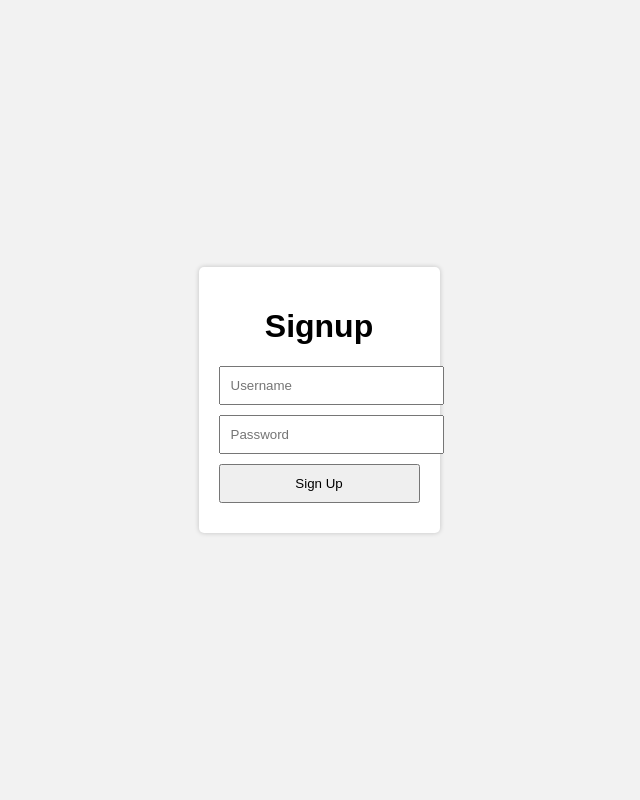
After one commit to AKASH-GO/crud_using_EM, a web app: file public/signup.html in a window 1280 px wide. The commit adds this page. Shown: the whole page, without its empty margins (321-961 px from the left). Run offline with its HTML, style and script files only (its server is not run), Linux system fonts and the light colour scheme.

Commit message:
created signup page

```diff
--- /dev/null
+++ b/app.js
@@ -0,0 +1,33 @@
+const express = require('express');
+const app = express();
+const port = process.env.PORT || 3001;
+const bcrypt = require('bcrypt');
+
+app.get('/signup', (req, res) => {
+    // Your route handling code for the signup page
+    res.sendFile(__dirname + '/public/signup.html');
+});
+
+app.use(express.json());
+app.use(express.static('public'));
+
+const users = [];
+
+app.post('/signup', async (req, res) => {
+    const { username, password } = req.body;
+
+    // Check if the username already exists
+    if (users.find((user) => user.username === username)) {
+        return res.json({ success: false, message: 'Username already exists. Choose another.' });
+    }
+
+    // Hash the password before saving it
+    const hashedPassword = await bcrypt.hash(password, 10);
+    users.push({ username, password: hashedPassword });
+
+    res.json({ success: true, message: 'Signup successful.' });
+});
+
+app.listen(port, () => {
+    console.log(`App is listening on port ${port}`);
+});
--- a/package.json
+++ b/package.json
@@ -15,6 +15,7 @@
   "license": "ISC",
   "dependencies": {
     "axios": "^1.5.1",
+    "bcrypt": "^5.1.1",
     "body-parser": "^1.20.2",
     "dotenv": "^16.3.1",
     "ejs": "^3.1.9",
--- /dev/null
+++ b/public/signup.html
@@ -0,0 +1,20 @@
+<!DOCTYPE html>
+<html lang="en">
+<head>
+    <meta charset="UTF-8">
+    <meta name="viewport" content="width=device-width, initial-scale=1.0">
+    <link rel="stylesheet" href="styles.css">
+    <title>Signup</title>
+</head>
+<body>
+    <div class="container">
+        <h1>Signup</h1>
+        <form id="signup-form">
+            <input type="text" id="username" placeholder="Username" required>
+            <input type="password" id="password" placeholder="Password" required>
+            <button type="submit">Sign Up</button>
+        </form>
+    </div>
+    <script src="signup.js"></script>
+</body>
+</html>
--- /dev/null
+++ b/public/signup.js
@@ -0,0 +1,28 @@
+document.addEventListener("DOMContentLoaded", function () {
+    const signupForm = document.getElementById("signup-form");
+
+    signupForm.addEventListener("submit", function (event) {
+        event.preventDefault();
+
+        const username = document.getElementById("username").value;
+        const password = document.getElementById("password").value;
+
+        // Send a POST request to the server to create a new user
+        fetch("/signup", {
+            method: "POST",
+            headers: {
+                "Content-Type": "application/json",
+            },
+            body: JSON.stringify({ username, password }),
+        })
+            .then((response) => response.json())
+            .then((data) => {
+                alert(data.message);
+                if (data.success) {
+                    // Redirect to the login page or a success page
+                    window.location.href = "/login";
+                }
+            })
+            .catch((error) => console.error("Error:", error));
+    });
+});
--- /dev/null
+++ b/public/styles.css
@@ -0,0 +1,24 @@
+body {
+    font-family: Arial, sans-serif;
+    background-color: #f2f2f2;
+    display: flex;
+    align-items: center;
+    justify-content: center;
+    height: 100vh;
+    margin: 0;
+}
+
+.container {
+    background-color: #fff;
+    padding: 20px;
+    border-radius: 5px;
+    box-shadow: 0 0 5px rgba(0, 0, 0, 0.2);
+    text-align: center;
+}
+
+input, button {
+    display: block;
+    width: 100%;
+    margin: 10px 0;
+    padding: 10px;
+}
--- a/views/include/_header.ejs
+++ b/views/include/_header.ejs
@@ -15,7 +15,7 @@
             <nav>
                 <div class="container">
                     <div class="text-center">
-                        <a href="/" class="nav-brand text-dark">User Management System</a>
+                        <a href="/" class="nav-brand text-dark">Profile Management - CRUD</a>
                     </div>
                 </div>
             </nav>
```
Also changed, not shown: 1 other file.
